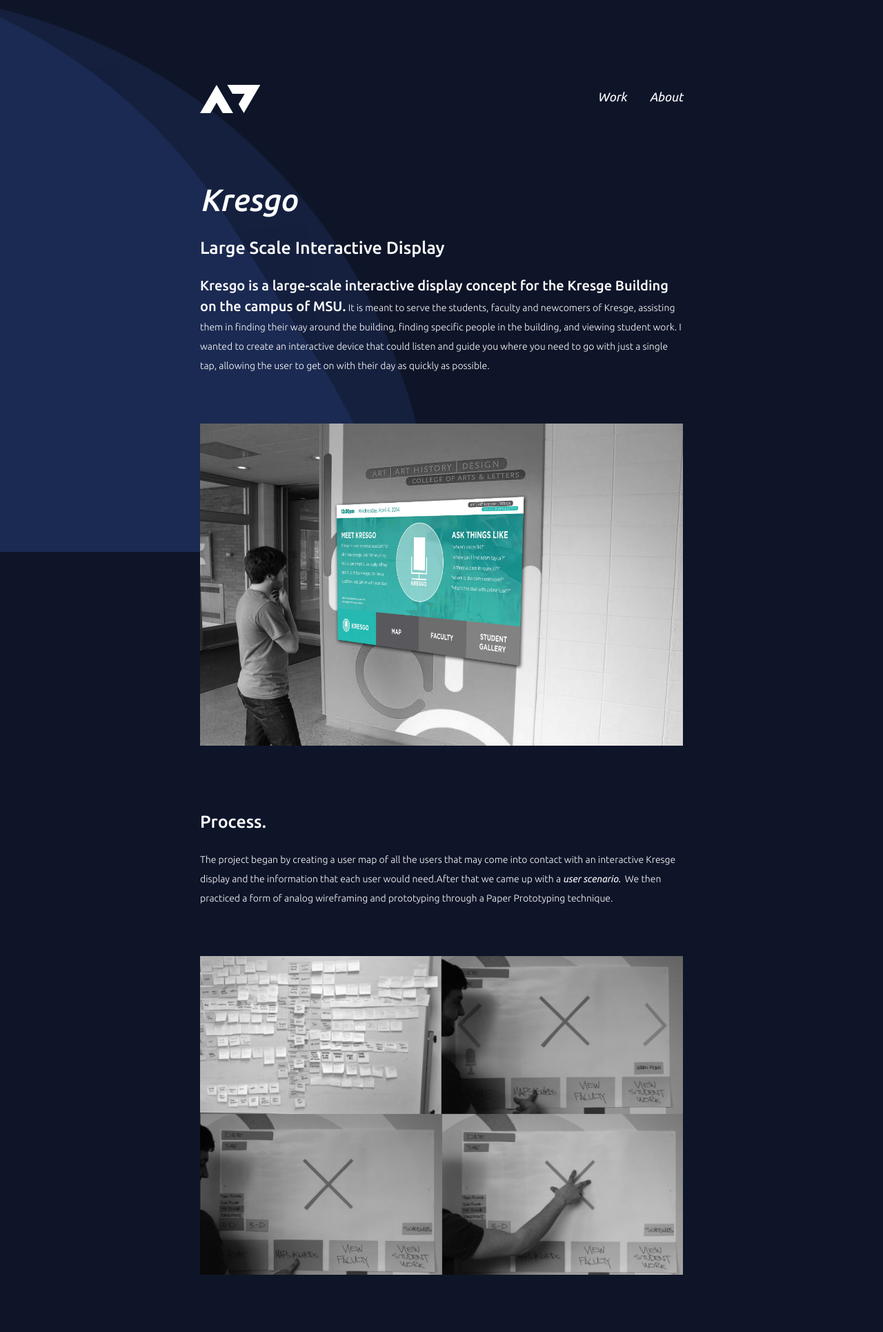
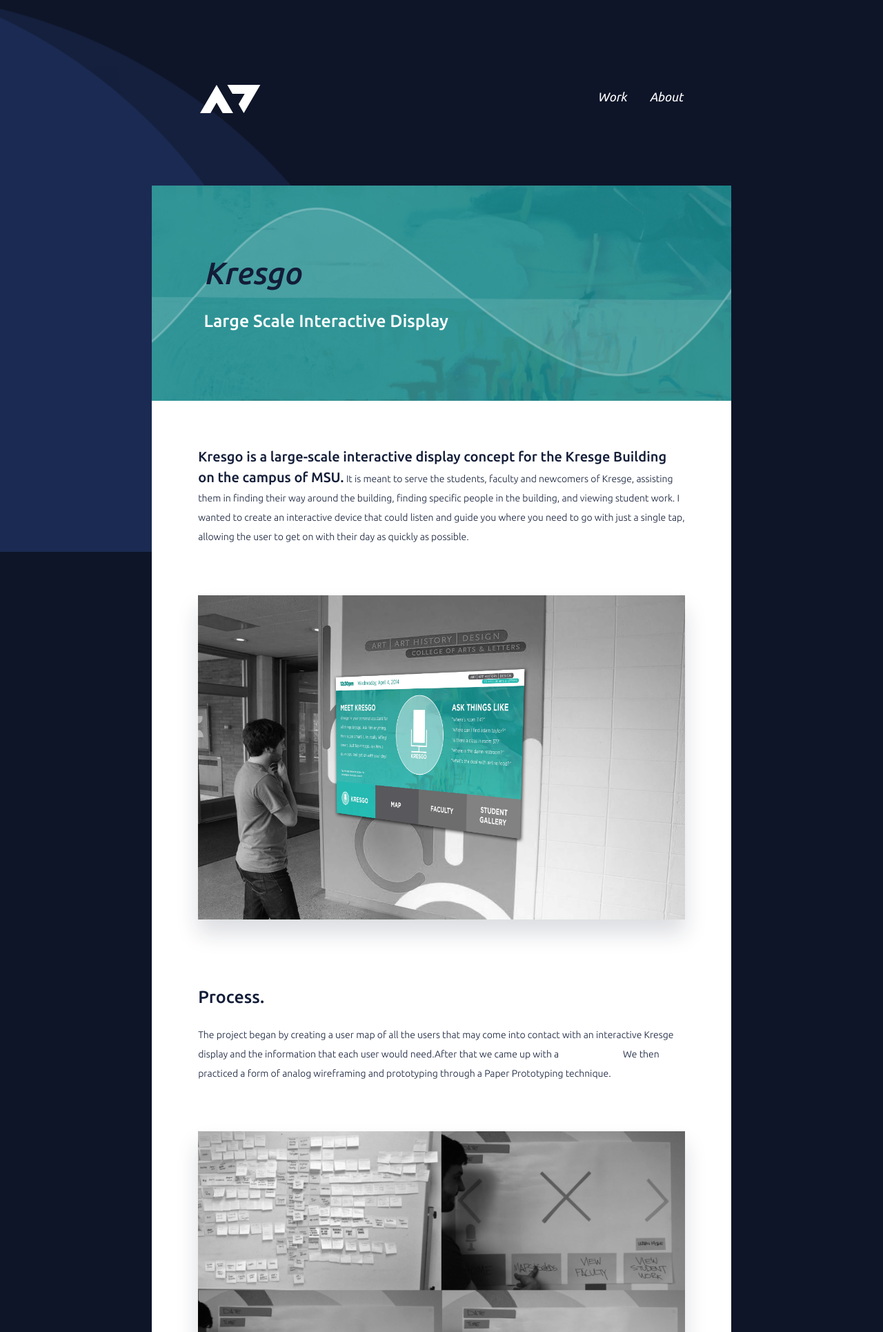
Before and after one commit to austintruchan/portfolio, a PHP site: page /pages/kresgo.php in a window 1280 px wide. Shown: the top 1931 px of the page at 69% size. Run offline with PHP 8.4, Linux system fonts and the light colour scheme; some libraries are stand-ins or nearby versions.

Commit message:
Update single project view to have white background and cover photo!

```diff
--- a/pages/kresgo.php
+++ b/pages/kresgo.php
@@ -23,10 +23,14 @@
 
 			<?php include '../includes/navigation.php'; ?>
 
+			<div class="project-frame">
 
+				<div class="project-splash">
+					<h1 class="white">Kresgo</h1>
+					<h2 class="white">Large Scale Interactive Display</h2></div>
 
-			<h1>Kresgo</h1>
-			<h2>Large Scale Interactive Display</h2>
+				<div class="project-content">
+
 
 			<p><span>Kresgo is a large-scale interactive display concept for the Kresge Building on the campus of MSU.</span> It is meant to serve the students, faculty and newcomers of Kresge, assisting them in finding their way around the building, finding specific people in the building, and viewing student work. I wanted to create an interactive device that could listen and guide you where you need to go with just a single tap, allowing the user to get on with their day as quickly as possible.</p>
 
@@ -71,6 +75,8 @@
 			<a href="#img12"><img class="project-image" src="../style/imgs/projects/kresgo/kresgo-real2.jpg"/></a>
 			<a href="#_" class="lightbox" id="img12"><img src="../style/imgs/projects/kresgo/kresgo-real2.jpg"></a>
 
+			</div></div>
+
 
 
 			<div class="spacer2"></div>
--- a/style/css/global.css
+++ b/style/css/global.css
@@ -85,7 +85,7 @@ span.underline {
 .link-list.active {
 	border-bottom: 3px solid #FF3377;
 	color: #FF3377;
-	padding-bottom: 5px;
+	padding-bottom: 8px;
 }
 
 .link-action {
--- a/style/css/project.css
+++ b/style/css/project.css
@@ -1,6 +1,47 @@
+.project-frame {
+	width: 120%;
+	margin: 0 -10%;
+	background: rgba(255, 255, 255, 1);
+	position: relative;
+}
+
+.project-content {
+	padding: 8%;
+	color: #131D38;
+}
+
+.project-splash {
+	background: url("../imgs/projects/kresgo/splash.jpg") no-repeat;
+	background-size: cover;
+	height: 100%;
+	padding: 9%;
+}
+
+.project-splash.halo {
+	background: url("../imgs/projects/halo/splash.jpg") no-repeat;
+	background-size: cover;
+	height: 100%;
+	padding: 9%;
+}
+
+.project-splash h1, h2 {
+	color: #131D38;
+}
+
+.white {
+	color: #FFF;
+}
+
+.project-splash img {
+	position: absolute;
+	top: 0;
+	width: 100%;
+}
+
 .project-image {
 	margin: 10% 0;
 	width: 100%;
+	box-shadow: 0 20px 30px 0 rgba(19, 29, 56, .15);
 }
 
 .no-margin-top {
```
Also changed, not shown: pages/halo.php (+9 -2 lines), style/imgs/projects/halo/splash.jpg (added), style/imgs/projects/kresgo/splash.jpg (added).
